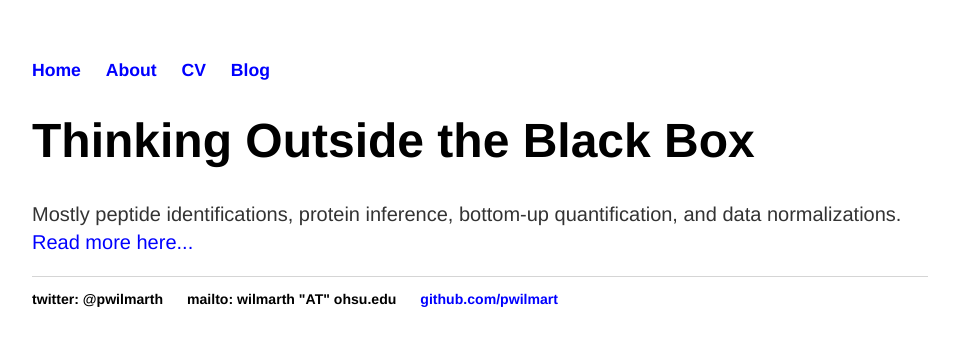
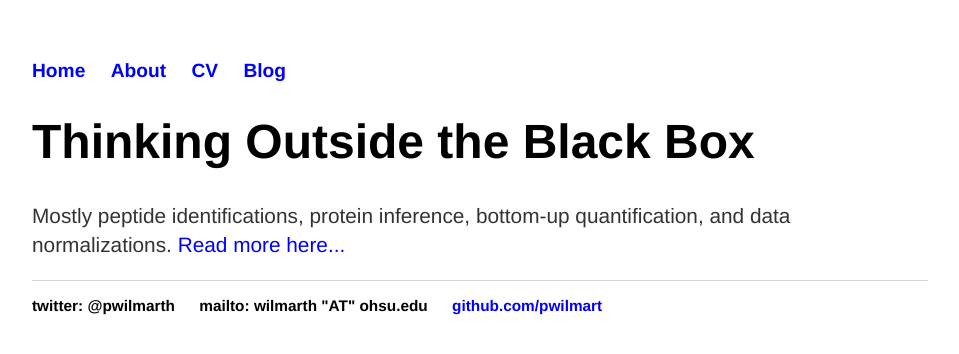
Before and after one commit to pwilmart/pwilmart.github.io, a Jekyll site: the page built from index.html, in a window 1280 px wide. Shown: the top 354 px of the page, without its empty margins (160-1119 px from the left). Built offline with Jekyll 4.4.1, drawn with Linux system fonts in a browser that asks for light colours.

Commit message:
playing with CSS

```diff
--- a/css/main.css
+++ b/css/main.css
@@ -25,13 +25,14 @@ h1 {
     font-family:'Helvetica', 'Arial', 'Sans-Serif';
 }
 p {
-    font-size: 1.25em;
+    font-size: 1.3em;
     line-height: 1.4em;
     color: #333;
 }
 ul, ol {
-	font-size: 1.1em;
-	color = #808080}
+	font-size: 1.2em;
+	color = #808080;
+	}
 footer {
     border-top: 1px solid #d5d5d5;
     font-size: .8em;
```
